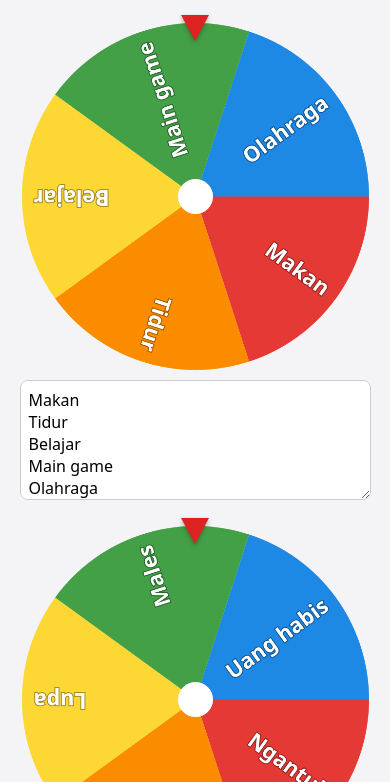
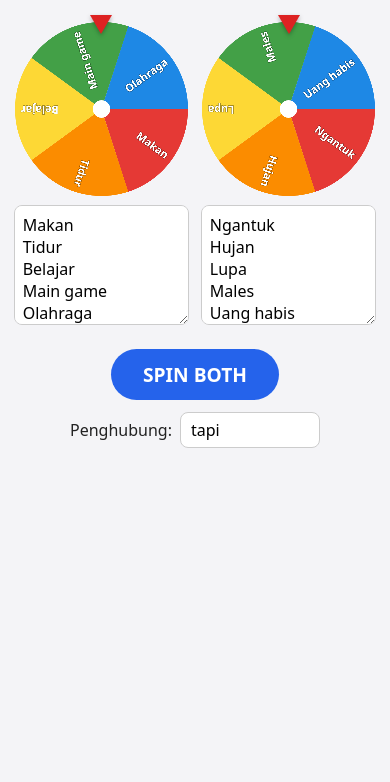
Before and after one commit to Lolpotch/homemade-tools, a plain HTML site: page double-spinwheel.html in a window 390 px wide. Shown: the part 62-844 px from the top of the page. Drawn offline with Linux system fonts and the light colour scheme.

Commit message:
Adjust layout and dimensions for responsive design

```diff
--- a/double-spinwheel.html
+++ b/double-spinwheel.html
@@ -8,14 +8,15 @@
   * { box-sizing: border-box; }
   body { margin: 0; font-family: system-ui, sans-serif; background: #f4f4f7; color: #222; }
   h1 { text-align: center; margin: 16px 0 8px; }
-  .wheels { display: flex; flex-wrap: wrap; justify-content: center; gap: 24px; padding: 16px; }
+  .wheels { display: flex; justify-content: center; gap: min(24px, 3vw); padding: 16px 8px; }
   .wheel { display: flex; flex-direction: column; align-items: center; gap: 8px; }
-  .wrap { position: relative; width: min(360px, 90vw); }
+  .wrap { position: relative; width: min(360px, 45vw); }
   canvas { width: 100%; height: auto; cursor: pointer; display: block; }
   .pointer { position: absolute; top: -6px; left: 50%; transform: translateX(-50%);
     width: 0; height: 0; border-left: 14px solid transparent; border-right: 14px solid transparent;
     border-top: 26px solid #d22; filter: drop-shadow(0 2px 2px rgba(0,0,0,.3)); }
-  textarea { width: min(360px, 90vw); height: 120px; font: inherit; padding: 8px; border-radius: 8px; border: 1px solid #ccc; }
+  .pointer { border-width: min(26px, 5vw) min(14px, 3vw) 0; }
+  textarea { width: min(360px, 45vw); height: 120px; font: inherit; padding: 8px; border-radius: 8px; border: 1px solid #ccc; }
   .controls { display: flex; flex-direction: column; align-items: center; gap: 12px; padding: 8px 16px 32px; }
   button { font: inherit; font-size: 1.2rem; font-weight: 700; padding: 12px 32px; border: 0; border-radius: 999px;
     background: #2563eb; color: #fff; cursor: pointer; }
```
